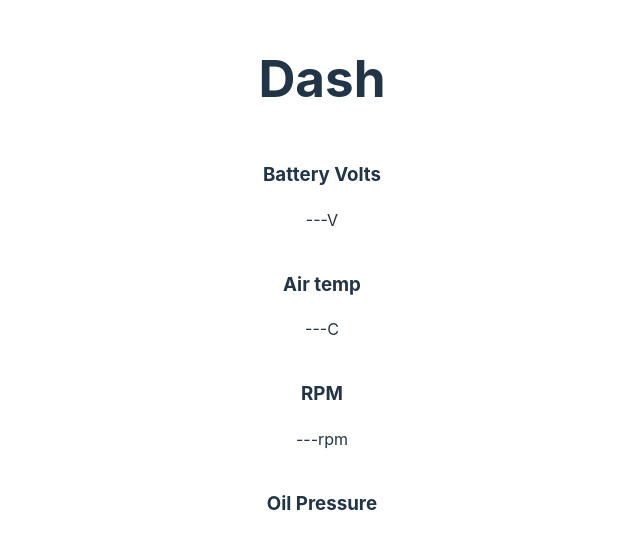
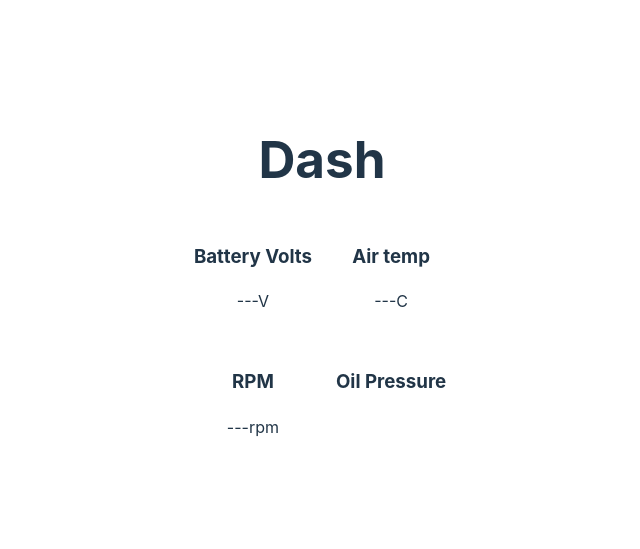
Before and after one commit to lddtwo456/FSAERR-Dash, a React (Vite) app: page / in a window 1280 px wide. Shown: the part 123-672 px from the top of the page, without its empty margins (318-958 px from the left). Built offline with nearby package versions, Linux system fonts and the light colour scheme.

Commit message:
test grid layout

```diff
--- a/dist-electron/main.js
+++ b/dist-electron/main.js
@@ -11,7 +11,6 @@ const signals = {};
 for (const message of Object.values(db.messages)) {
   for (const [signalName, signal] of Object.entries(message.signals)) {
     signal.onChange(function(s) {
-      console.log(signalName + " changed to: " + s.value);
       if (s.value !== void 0) {
         signals[signalName] = s.value;
       }
--- a/src/components/App.tsx
+++ b/src/components/App.tsx
@@ -8,10 +8,16 @@ function App() {
     <>
       <h1>Dash</h1>
       <TelemetryProvider>
-        <ValueTile title='Battery Volts' id='BatteryVoltage' unit='V'></ValueTile>
-        <ValueTile title='Air temp' id='AirTemp' unit='C'></ValueTile>
-        <ValueTile title='RPM' id='RPM' unit='rpm'></ValueTile>
-        <BoolTile title='Oil Pressure' id='OilPressureLight'></BoolTile>
+        <div style={{
+          display: 'grid',
+          gridTemplateColumns: 'repeat(2, 1fr)',
+          gap: 16,
+        }}>
+          <ValueTile title='Battery Volts' id='BatteryVoltage' unit='V'></ValueTile>
+          <ValueTile title='Air temp' id='AirTemp' unit='C'></ValueTile>
+          <ValueTile title='RPM' id='RPM' unit='rpm'></ValueTile>
+          <BoolTile title='Oil Pressure' id='OilPressureLight'></BoolTile>
+        </div>
       </TelemetryProvider>
     </>
   )
```
